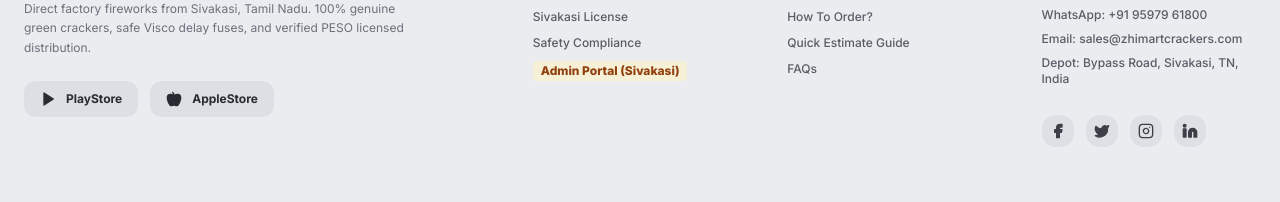
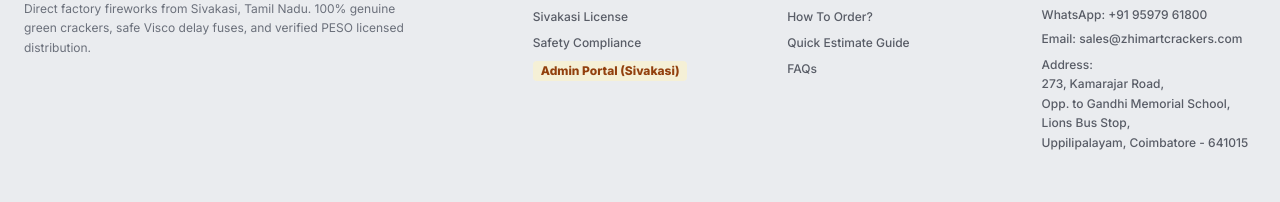
Before and after one commit to humanityhubindia/ZhiMart-Project-Frontend, a React (Vite) app in the folder frontend/: page / in a window 1280 px wide. Shown: the part 2536-2738 px from the top of the page. Built offline with nearby package versions, Linux system fonts and the light colour scheme; no server answers.

Commit message:
feat(frontend): update business address in footer, invoice, and contact helper

```diff
--- a/frontend/src/components/Footer.tsx
+++ b/frontend/src/components/Footer.tsx
@@ -1,6 +1,11 @@
 import React, { useState } from 'react';
-import { Send, Facebook, Twitter, Instagram, Linkedin, Apple, Play, Flame } from 'lucide-react';
-import { SUPPORT_PHONE_DISPLAY, SUPPORT_PHONE_TEL, supportWhatsAppUrl } from '../lib/contact';
+import { Send, Flame } from 'lucide-react';
+import {
+  BUSINESS_ADDRESS_LINES,
+  SUPPORT_PHONE_DISPLAY,
+  SUPPORT_PHONE_TEL,
+  supportWhatsAppUrl,
+} from '../lib/contact';
 
 export const Footer: React.FC = () => {
   const [email, setEmail] = useState('');
@@ -72,27 +77,6 @@ export const Footer: React.FC = () => {
             <p className="text-xs text-[#6B707B] leading-relaxed max-w-sm">
               Direct factory fireworks from Sivakasi, Tamil Nadu. 100% genuine green crackers, safe Visco delay fuses, and verified PESO licensed distribution.
             </p>
-
-            {/* PlayStore & AppleStore Badges */}
-            <div className="flex flex-wrap items-center gap-3 pt-2">
-              <button
-                type="button"
-                onClick={() => alert('Zhi-mart Crackers App on Google Play')}
-                className="flex items-center gap-2.5 bg-[#DCE0E5] hover:bg-[#CCD1D8] text-[#282B31] px-4 py-2.5 rounded-xl text-xs font-bold transition-colors shadow-2xs"
-              >
-                <Play className="w-4 h-4 fill-current" />
-                <span>PlayStore</span>
-              </button>
-
-              <button
-                type="button"
-                onClick={() => alert('Zhi-mart Crackers App on App Store')}
-                className="flex items-center gap-2.5 bg-[#DCE0E5] hover:bg-[#CCD1D8] text-[#282B31] px-4 py-2.5 rounded-xl text-xs font-bold transition-colors shadow-2xs"
-              >
-                <Apple className="w-4 h-4 fill-current" />
-                <span>AppleStore</span>
-              </button>
-            </div>
           </div>
 
           {/* COMPANY column */}
@@ -152,23 +136,14 @@ export const Footer: React.FC = () => {
                 </a>
               </p>
               <p>Email: sales@zhimartcrackers.com</p>
-              <p>Depot: Bypass Road, Sivakasi, TN, India</p>
-            </div>
-
-            {/* Social Icons row */}
-            <div className="flex items-center space-x-3 pt-3">
-              <a href="#facebook" className="w-8 h-8 rounded-lg bg-[#DDE1E6] hover:bg-[#CBD0D7] flex items-center justify-center text-[#3D4047]">
-                <Facebook className="w-4 h-4 fill-current" />
-              </a>
-              <a href="#twitter" className="w-8 h-8 rounded-lg bg-[#DDE1E6] hover:bg-[#CBD0D7] flex items-center justify-center text-[#3D4047]">
-                <Twitter className="w-4 h-4 fill-current" />
-              </a>
-              <a href="#instagram" className="w-8 h-8 rounded-lg bg-[#DDE1E6] hover:bg-[#CBD0D7] flex items-center justify-center text-[#3D4047]">
-                <Instagram className="w-4 h-4" />
-              </a>
-              <a href="#linkedin" className="w-8 h-8 rounded-lg bg-[#DDE1E6] hover:bg-[#CBD0D7] flex items-center justify-center text-[#3D4047]">
-                <Linkedin className="w-4 h-4 fill-current" />
-              </a>
+              <address className="not-italic leading-relaxed">
+                Address:
+                {BUSINESS_ADDRESS_LINES.map((line) => (
+                  <span key={line} className="block">
+                    {line}
+                  </span>
+                ))}
+              </address>
             </div>
           </div>
         </div>
--- a/frontend/src/components/admin/format.ts
+++ b/frontend/src/components/admin/format.ts
@@ -1,4 +1,5 @@
 import { isApiError } from '../../lib/api';
+import { BUSINESS_ADDRESS } from '../../lib/contact';
 import type {
   InventoryStatus,
   Order,
@@ -329,7 +330,7 @@ export function whatsappLink(order: Order): string | null {
 export const BUSINESS_PROFILE = {
   name: 'ZHI-MART FIREWORKS',
   tagline: 'Direct Factory Fireworks • Sivakasi',
-  address: 'Bypass Road, Sivakasi, Virudhunagar Dist, Tamil Nadu, India',
+  address: BUSINESS_ADDRESS,
   helpline: '+91 95979 61800',
   gstin: null as string | null,
   licence: null as string | null,
--- a/frontend/src/lib/contact.ts
+++ b/frontend/src/lib/contact.ts
@@ -12,3 +12,11 @@ export const SUPPORT_PHONE_TEL = `+${BUSINESS_WHATSAPP_NUMBER}`;
 export function supportWhatsAppUrl(message: string): string {
   return `https://wa.me/${BUSINESS_WHATSAPP_NUMBER}?text=${encodeURIComponent(message)}`;
 }
+
+/** Shop address, shown in the footer and printed on receipts/invoices. */
+export const BUSINESS_ADDRESS_LINES = [
+  '273, Kamarajar Road,',
+  'Opp. to Gandhi Memorial School, Lions Bus Stop,',
+  'Uppilipalayam, Coimbatore - 641015',
+] as const;
+export const BUSINESS_ADDRESS = BUSINESS_ADDRESS_LINES.join(' ');
```
